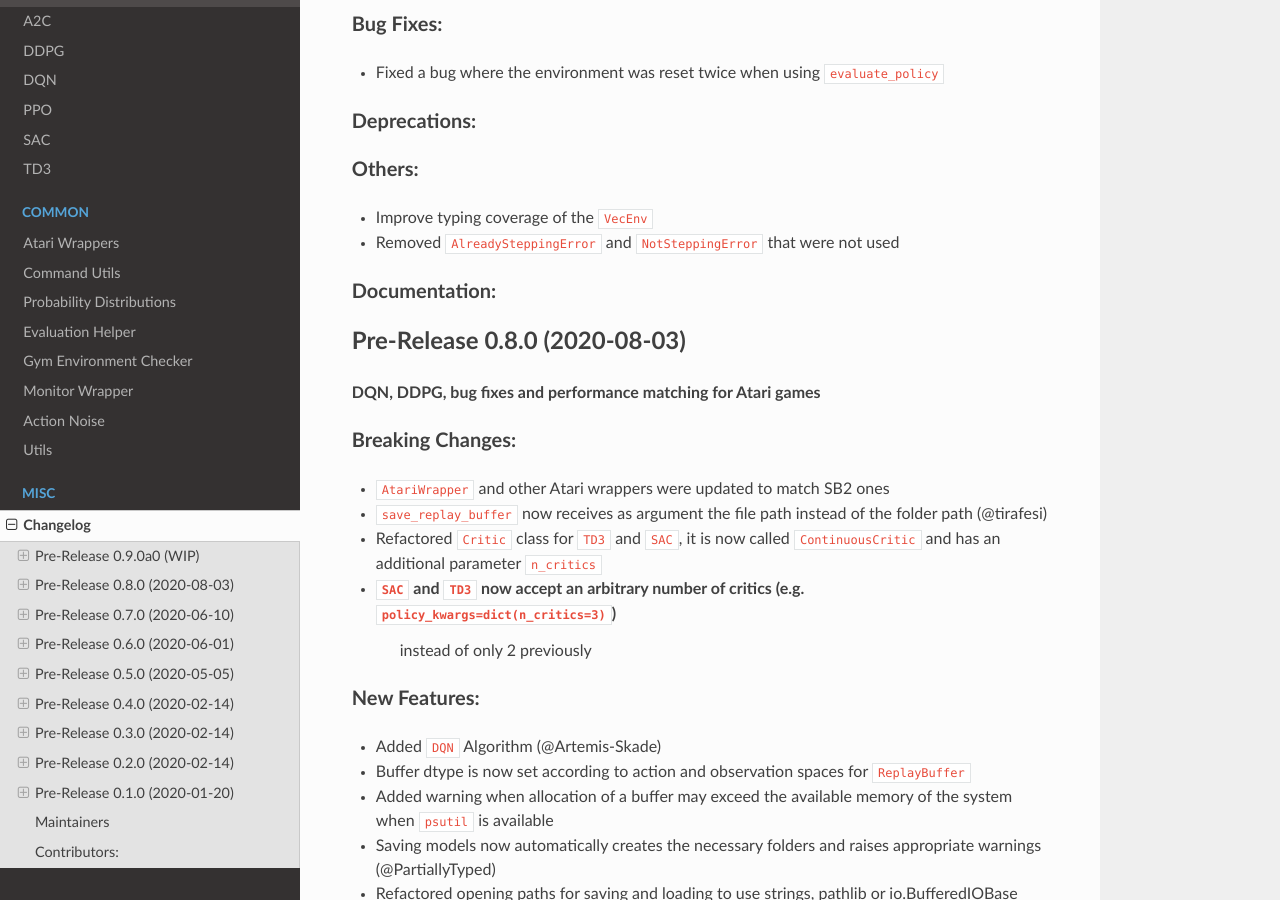
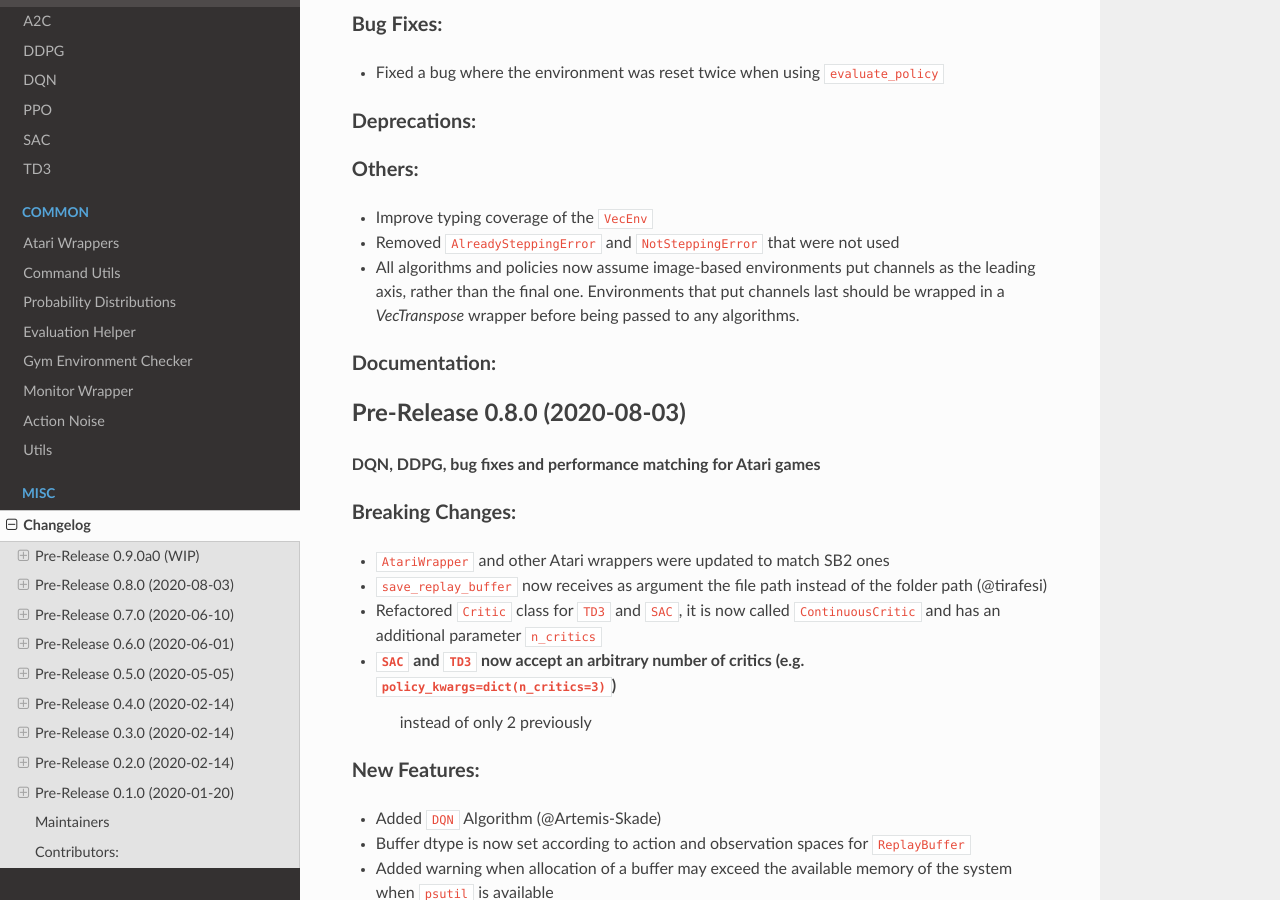
Before and after one commit to DLR-RM/stable-baselines3, a Sphinx documentation site: the page built from docs/misc/changelog.rst, in a window 1280 px wide and 900 px high, scrolled down 342 px. Built offline with Sphinx 7.4.7 and the Read the Docs theme 2.0.0, drawn with Linux system fonts in a browser that asks for light colours; pages that are not in the unit, such as notebooks, are missing from menus.

Commit message:
Update docs & make Atari example run by default

```diff
--- a/docs/guide/developer.rst
+++ b/docs/guide/developer.rst
@@ -55,7 +55,7 @@ Pre-Processing
 To handle different observation spaces, some pre-processing needs to be done (e.g. one-hot encoding for discrete observation).
 Most of the code for pre-processing is in ``common/preprocessing.py`` and ``common/policies.py``.
 
-For images, we make use of an additional wrapper ``VecTransposeImage`` because PyTorch uses the "channel-first" convention.
+PyTorch uses the "channels-first" convention, and so we assume that all image-based environments produce channels-first observations. Environments that do not produce channels-first observations can be wrapped in a ``VecTransposeImage`` wrapper before being passed to policies.
 
 
 Policy Structure
--- a/docs/guide/examples.rst
+++ b/docs/guide/examples.rst
@@ -287,6 +287,8 @@ and multiprocessing for you.
       obs, rewards, dones, info = env.step(action)
       env.render()
 
+Note that ``make_atari_env`` implicitly applies a ``VecTransposeImage`` wrapper that puts channels along the leading axis, rather than the (default) final axis. If you want to use Stable Baselines 3 with a different image-based environment that puts channels last, then you will have to wrap the environment with a ``VecTransposeImage`` before passing the environment to any Stable Baselines 3 algorithms.
+
 
 PyBullet: Normalizing input features
 ------------------------------------
--- a/docs/misc/changelog.rst
+++ b/docs/misc/changelog.rst
@@ -24,6 +24,7 @@ Others:
 ^^^^^^^
 - Improve typing coverage of the ``VecEnv``
 - Removed ``AlreadySteppingError`` and ``NotSteppingError`` that were not used
+- All algorithms and policies now assume image-based environments put channels as the leading axis, rather than the final one. Environments that put channels last should be wrapped in a `VecTranspose` wrapper before being passed to any algorithms.
 
 Documentation:
 ^^^^^^^^^^^^^^
```
Also changed, not shown: 1 other file.
